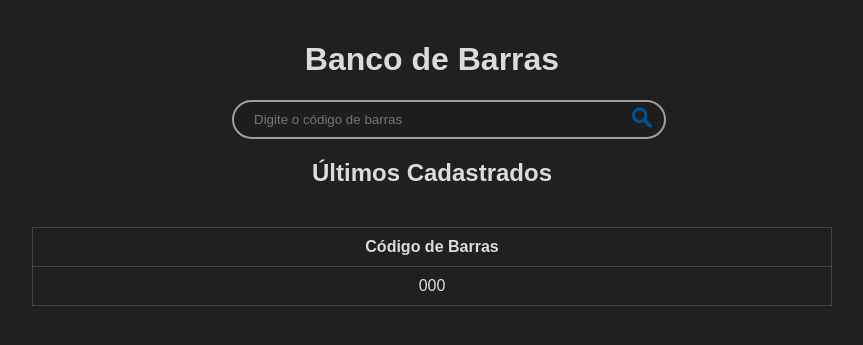
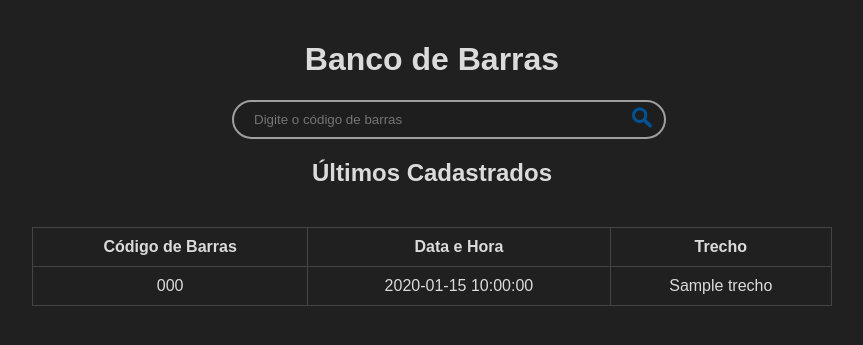
Before and after one commit to patciello/bancodebarraslocal, a Flask app: template templates/home.html in a window 1280 px wide. Shown: the part 70-415 px from the top of the page, without its empty margins (208-1071 px from the left). Run offline with Flask 3, Linux system fonts and the light colour scheme; the template is opened without the code that fills it: most values are stand-ins (such as "Sample title", 1, 10 or a date in 2020).

Commit message:
Upate - change date/hour, nfe number

```diff
--- a/app.py
+++ b/app.py
@@ -56,6 +56,7 @@ def home():
 
     # Recupera os últimos 10 códigos de barras
     recent_barcodes = collection.find().sort('_id', -1).limit(10)
+    recent_barcodes = [{'barcode': b['barcode'], 'timestamp': b['timestamp'], 'trecho': b.get('trecho')} for b in recent_barcodes]
     return render_template('home.html', barcodes=recent_barcodes)
 
 # Rota para visualizar o histórico de códigos de barras
@@ -65,6 +66,7 @@ def history():
         return redirect(url_for('login'))
 
     all_barcodes = collection.find().sort('_id', -1)
+    all_barcodes = [{'barcode': b['barcode'], 'timestamp': b['timestamp'], 'trecho': b.get('trecho')} for b in all_barcodes]
     return render_template('history.html', barcodes=all_barcodes)
 
 # Rota de login
--- a/templates/history.html
+++ b/templates/history.html
@@ -4,10 +4,14 @@
 <table>
     <tr>
         <th>Código de Barras</th>
+        <th>Data e Hora</th>
+        <th>Trecho</th>
     </tr>
     {% for barcode in barcodes %}
     <tr>
         <td>{{ barcode.barcode }}</td>
+        <td>{{ barcode.timestamp }}</td>
+        <td>{{ barcode.trecho }}</td>
     </tr>
     {% endfor %}
 </table>
--- a/templates/home.html
+++ b/templates/home.html
@@ -1,4 +1,5 @@
-{% extends "base.html" %} {% block content %}
+{% extends "base.html" %}
+{% block content %}
 <div class="center-content">
   <h1>Banco de Barras</h1>
   <form method="POST" class="search-form">
@@ -22,10 +23,14 @@
   <table>
     <tr>
       <th>Código de Barras</th>
+      <th>Data e Hora</th>
+      <th>Trecho</th>
     </tr>
     {% for barcode in barcodes %}
     <tr>
       <td>{{ barcode.barcode }}</td>
+      <td>{{ barcode.timestamp }}</td>
+      <td>{{ barcode.trecho }}</td>
     </tr>
     {% endfor %}
   </table>
```
